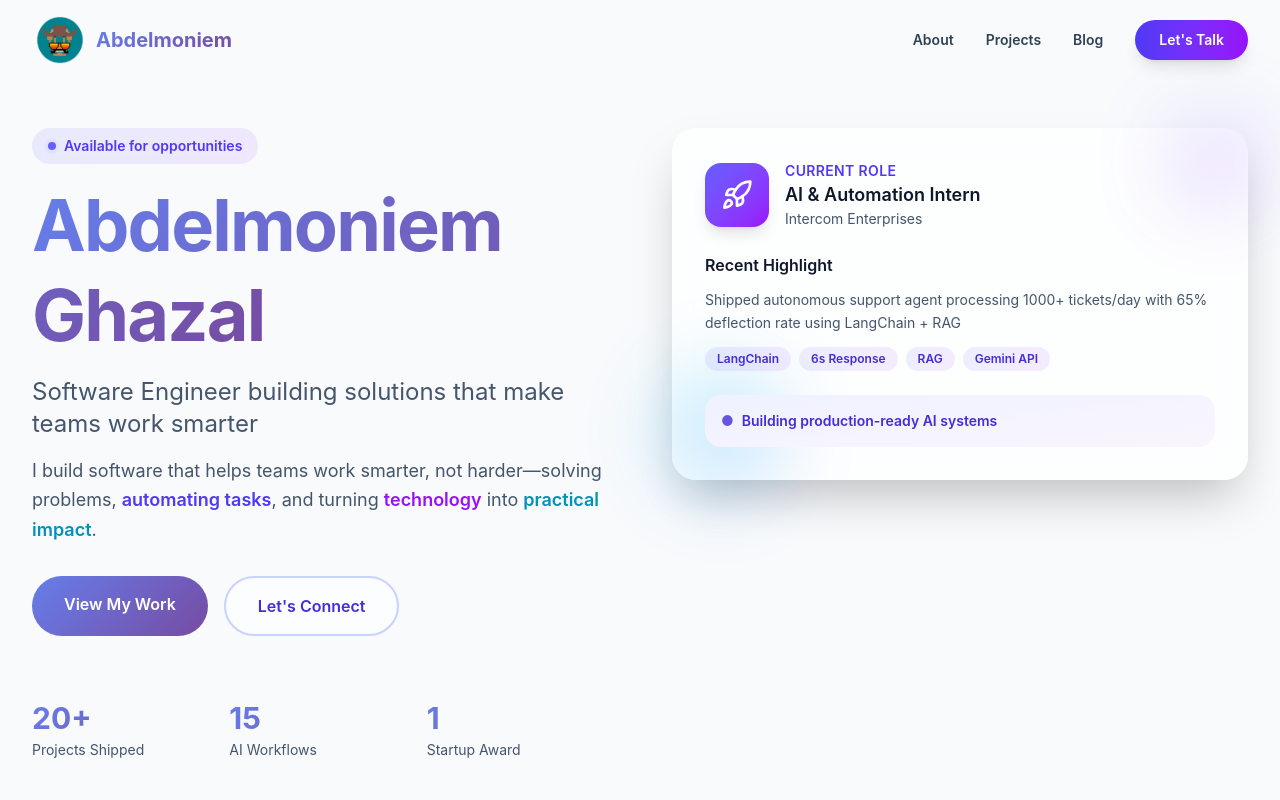
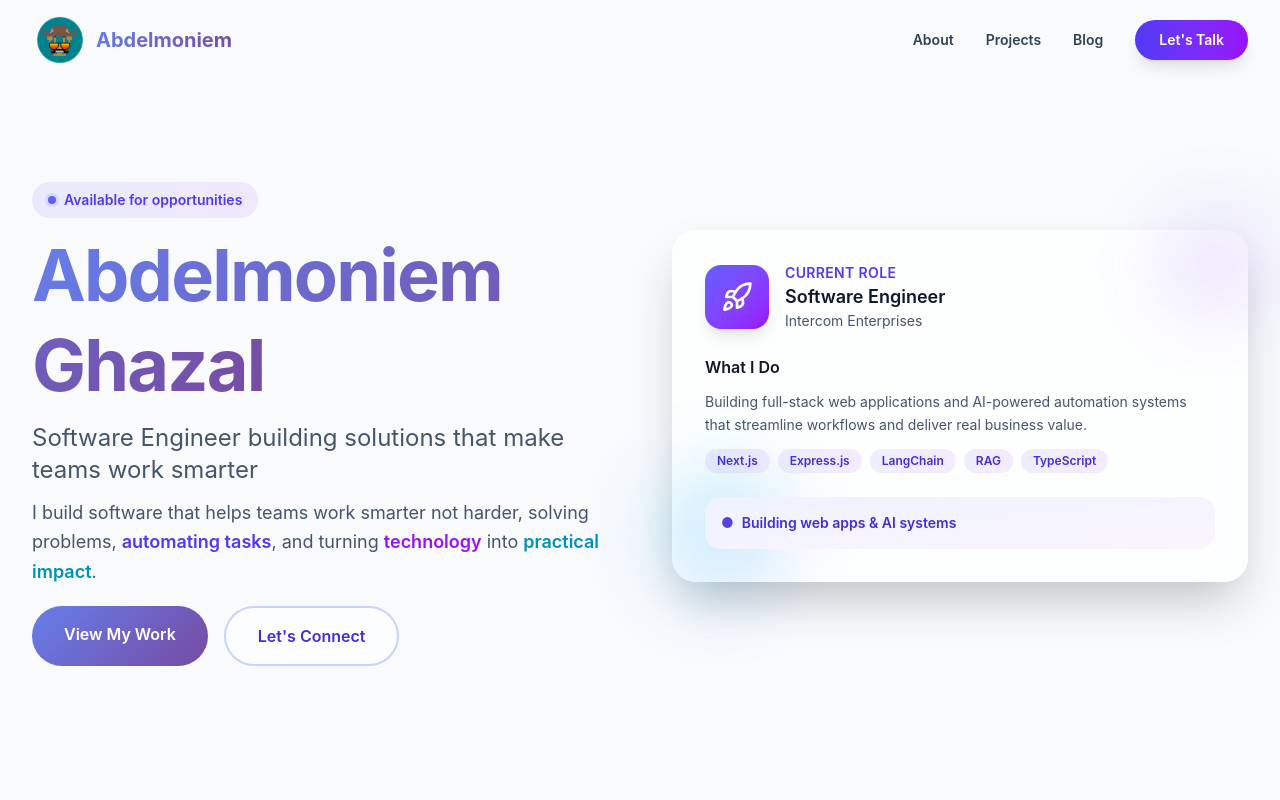
Before and after one commit to moniem2020/Portfolio, a Next.js app: page / in a window 1280 px wide. Shown: the top 800 px of the page. Built offline with nearby package versions, Linux system fonts and the light colour scheme.

Commit message:
Fix UI issues: hero layout, duplicate key, mailto link

```diff
--- a/app/page.tsx
+++ b/app/page.tsx
@@ -89,16 +89,16 @@ export default function Home() {
       />
 
       {/* Hero Section */}
-      <section className="container-custom section-spacing relative">
+      <section className="container-custom relative min-h-screen flex items-center pt-20 pb-8">
         <div className="grid gap-12 lg:grid-cols-2 lg:gap-16">
           {/* Left Column - Content */}
           <motion.div
             initial={{ opacity: 0, y: 20 }}
             animate={{ opacity: 1, y: 0 }}
             transition={{ duration: 0.6 }}
-            className="flex flex-col justify-center space-y-8"
+            className="flex flex-col justify-center space-y-5"
           >
-            <div className="space-y-4">
+            <div className="space-y-3">
               <motion.div
                 initial={{ opacity: 0, scale: 0.9 }}
                 animate={{ opacity: 1, scale: 1 }}
@@ -123,7 +123,7 @@ export default function Home() {
               </p>
 
               <p className="max-w-xl text-lg leading-relaxed text-slate-600">
-                I build software that helps teams work smarter, not harder—solving problems, <span className="font-semibold text-indigo-600">automating tasks</span>, and turning <span className="font-semibold text-purple-600">technology</span> into <span className="font-semibold text-cyan-600">practical impact</span>.
+                I build software that helps teams work smarter not harder, solving problems, <span className="font-semibold text-indigo-600">automating tasks</span>, and turning <span className="font-semibold text-purple-600">technology</span> into <span className="font-semibold text-cyan-600">practical impact</span>.
               </p>
             </div>
 
@@ -136,27 +136,6 @@ export default function Home() {
               </Link>
             </div>
 
-            {/* Stats */}
-            <div className="grid grid-cols-3 gap-4 pt-8">
-              {[
-                { value: '20+', label: 'Projects Shipped' },
-                { value: '15', label: 'AI Workflows' },
-                { value: '1', label: 'Startup Award' },
-              ].map((stat, i) => (
-                <motion.div
-                  key={stat.label}
-                  initial={{ opacity: 0, y: 20 }}
-                  animate={{ opacity: 1, y: 0 }}
-                  transition={{ delay: 0.4 + i * 0.1 }}
-                  className="space-y-1"
-                >
-                  <div className="text-3xl font-bold text-gradient bg-gradient-to-r from-indigo-600 to-purple-600">
-                    {stat.value}
-                  </div>
-                  <div className="text-sm text-slate-600">{stat.label}</div>
-                </motion.div>
-              ))}
-            </div>
           </motion.div>
 
           {/* Right Column - 3D Card */}
@@ -164,7 +143,7 @@ export default function Home() {
             initial={{ opacity: 0, scale: 0.9 }}
             animate={{ opacity: 1, scale: 1 }}
             transition={{ delay: 0.3, duration: 0.6 }}
-            className="relative"
+            className="relative mt-12"
           >
             <div className="glass card-hover rounded-3xl p-8">
               {/* Floating Orbs */}
@@ -178,18 +157,18 @@ export default function Home() {
                   </div>
                   <div>
                     <h3 className="text-sm font-semibold uppercase tracking-wide text-indigo-600">Current Role</h3>
-                    <p className="text-lg font-semibold text-slate-900">AI & Automation Intern</p>
+                    <p className="text-lg font-semibold text-slate-900">Software Engineer</p>
                     <p className="text-sm text-slate-600">Intercom Enterprises</p>
                   </div>
                 </div>
 
                 <div className="space-y-3">
-                  <h4 className="font-semibold text-slate-900">Recent Highlight</h4>
+                  <h4 className="font-semibold text-slate-900">What I Do</h4>
                   <p className="text-sm leading-relaxed text-slate-600">
-                    Shipped autonomous support agent processing 1000+ tickets/day with 65% deflection rate using LangChain + RAG
+                    Building full-stack web applications and AI-powered automation systems that streamline workflows and deliver real business value.
                   </p>
                   <div className="flex flex-wrap gap-2">
-                    {['LangChain', '6s Response', 'RAG', 'Gemini API'].map((tag) => (
+                    {['Next.js', 'Express.js', 'LangChain', 'RAG', 'TypeScript'].map((tag) => (
                       <span
                         key={tag}
                         className="rounded-full bg-gradient-to-r from-indigo-500/10 to-purple-500/10 px-3 py-1 text-xs font-semibold text-indigo-700"
@@ -203,7 +182,7 @@ export default function Home() {
                 <div className="rounded-2xl bg-gradient-to-br from-indigo-50 to-purple-50 p-4">
                   <div className="flex items-center gap-2 text-sm font-semibold text-indigo-700">
                     <span className="animate-pulse">●</span>
-                    Building production-ready AI systems
+                    Building web apps & AI systems
                   </div>
                 </div>
               </div>
@@ -230,7 +209,7 @@ export default function Home() {
           <div className="grid gap-6 md:grid-cols-3">
             {experiences.map((exp, i) => (
               <motion.div
-                key={exp.company}
+                key={exp.role}
                 initial={{ opacity: 0, y: 20 }}
                 whileInView={{ opacity: 1, y: 0 }}
                 viewport={{ once: true }}
@@ -345,7 +324,9 @@ export default function Home() {
 
             <div className="flex flex-wrap justify-center gap-4">
               <a
-                href="mailto:moniemghazal@gmail.com"
+                href="mailto:moniemghazal@gmail.com?subject=Collaboration%20Inquiry&body=Hi%20Abdelmoniem%2C%0A%0AI%20would%20like%20to%20discuss%20a%20potential%20collaboration.%0A%0ABest%20regards"
+                target="_blank"
+                rel="noopener noreferrer"
                 className="rounded-full bg-white px-8 py-4 font-semibold text-indigo-600 transition-all hover:scale-105 hover:shadow-2xl"
               >
                 Get In Touch
--- a/components/SkillsBentoGrid.tsx
+++ b/components/SkillsBentoGrid.tsx
@@ -15,13 +15,12 @@ const skillsData: Skill[] = [
     { name: 'Express.js', icon: '🚀', category: 'backend', level: 85 },
     { name: 'TypeScript', icon: '📘', category: 'frontend', level: 88 },
     { name: 'LangChain', icon: '🔗', category: 'ai', level: 92 },
-    { name: 'TensorFlow', icon: '🧠', category: 'ai', level: 85 },
+    { name: 'Machine Learning', icon: '🧠', category: 'ai', level: 85 },
     { name: 'RAG Systems', icon: '📚', category: 'ai', level: 90 },
     { name: 'n8n', icon: '⚙️', category: 'tools', level: 88 },
     { name: 'LangGraph', icon: '📊', category: 'ai', level: 85 },
     { name: 'React', icon: '⚛️', category: 'frontend', level: 92 },
     { name: 'Flask', icon: '🌶️', category: 'backend', level: 88 },
-    { name: 'FAISS', icon: '🔍', category: 'ai', level: 82 },
 ];
 
 const categoryColors = {
```
Lines whose indentation alone changed are shown as unchanged.
